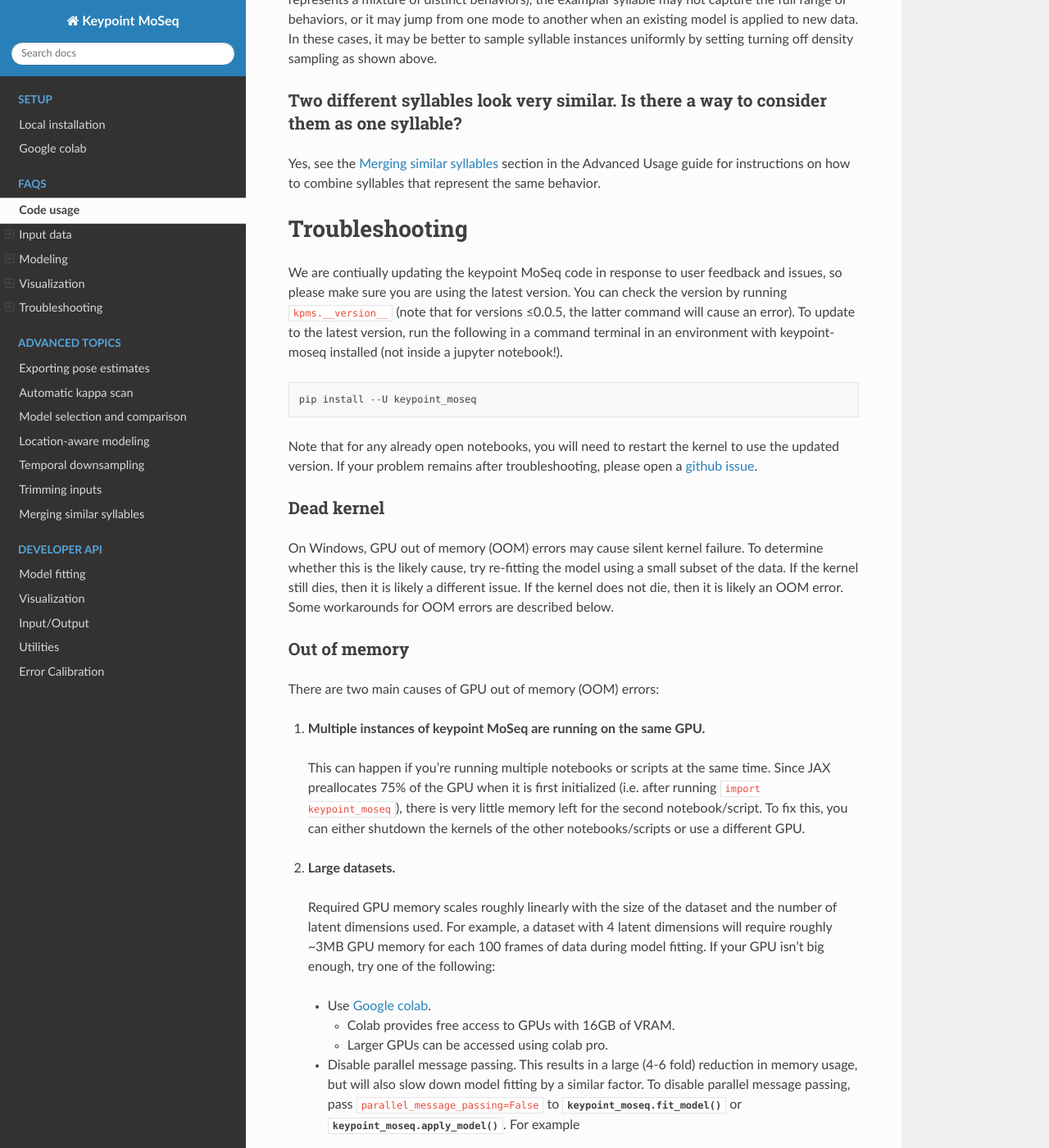
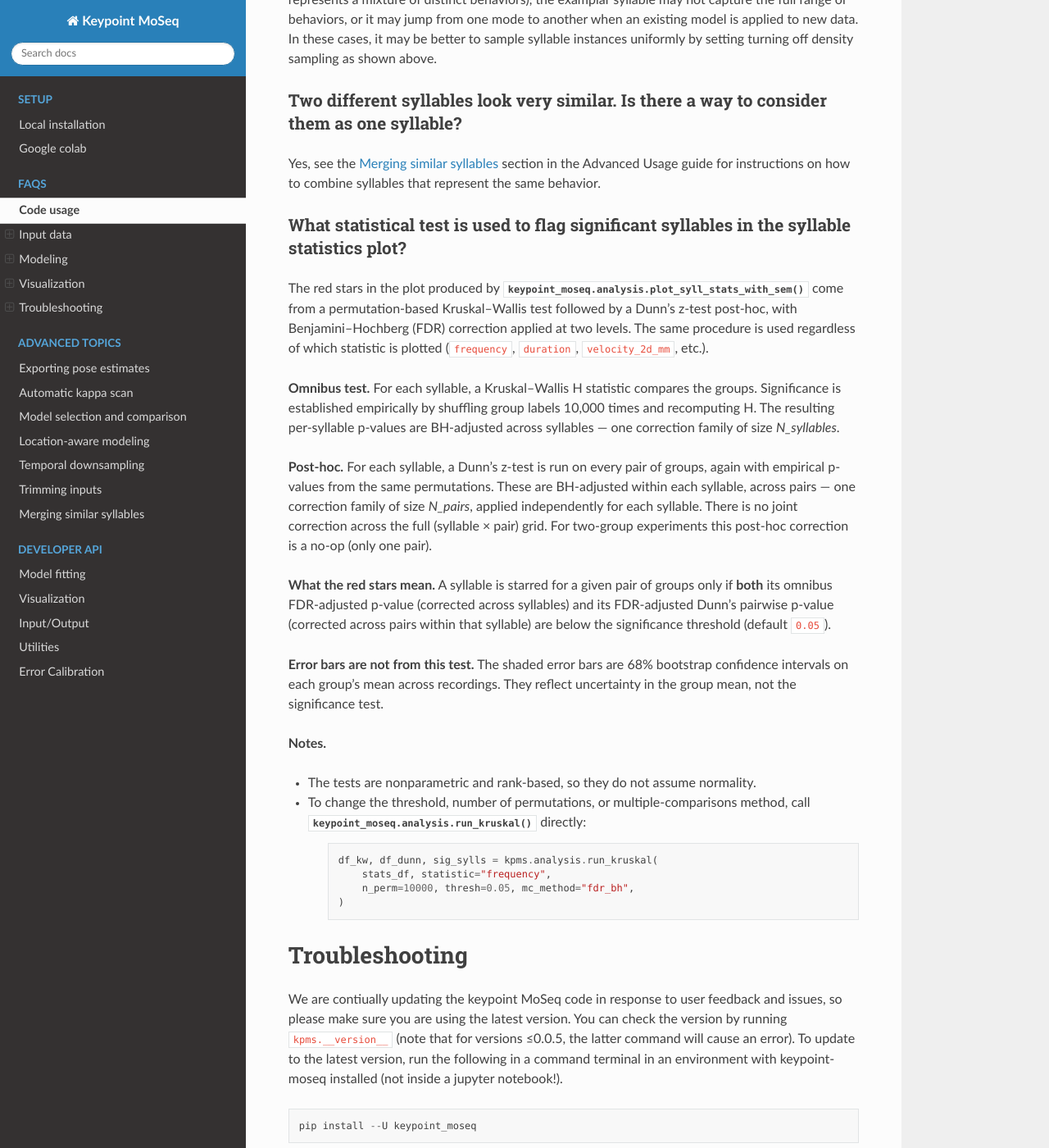
Before and after one commit to dattalab/keypoint-moseq, a Sphinx documentation site: the page built from docs/source/FAQs.rst, in a window 1280 px wide and 1400 px high, scrolled down 10840 px. Shown: the whole window at 82% size. Built offline with Sphinx 7.4.7 and the Read the Docs theme 3.1.0, drawn with Linux system fonts in a browser that asks for light colours; pages that are not in the unit, such as notebooks, are missing from menus.

Commit message:
Add FAQ entry explaining the syllable statistics significance test
Documents the permutation-based Kruskal-Wallis + Dunn's post-hoc procedure
used by plot_syll_stats_with_sem, including the two BH correction families
(across syllables for the omnibus, across pairs within each syllable for
the post-hoc) and the AND-rule for starring syllables.

Co-Authored-By: Claude Opus 4.7 (1M context) <noreply@anthropic.com>

```diff
--- a/docs/source/FAQs.rst
+++ b/docs/source/FAQs.rst
@@ -411,6 +411,33 @@ Two different syllables look very similar. Is there a way to consider them as on
 Yes, see the :ref:`Merging similar syllables <merging-syllables>` section in the Advanced Usage guide for instructions on how to combine syllables that represent the same behavior.
 
 
+What statistical test is used to flag significant syllables in the syllable statistics plot?
+--------------------------------------------------------------------------------------------
+
+The red stars in the plot produced by :py:func:`keypoint_moseq.analysis.plot_syll_stats_with_sem` come from a permutation-based Kruskal–Wallis test followed by a Dunn's z-test post-hoc, with Benjamini–Hochberg (FDR) correction applied at two levels. The same procedure is used regardless of which statistic is plotted (``frequency``, ``duration``, ``velocity_2d_mm``, etc.).
+
+**Omnibus test.** For each syllable, a Kruskal–Wallis H statistic compares the groups. Significance is established empirically by shuffling group labels 10,000 times and recomputing H. The resulting per-syllable p-values are BH-adjusted across syllables — one correction family of size *N_syllables*.
+
+**Post-hoc.** For each syllable, a Dunn's z-test is run on every pair of groups, again with empirical p-values from the same permutations. These are BH-adjusted within each syllable, across pairs — one correction family of size *N_pairs*, applied independently for each syllable. There is no joint correction across the full (syllable × pair) grid. For two-group experiments this post-hoc correction is a no-op (only one pair).
+
+**What the red stars mean.** A syllable is starred for a given pair of groups only if **both** its omnibus FDR-adjusted p-value (corrected across syllables) and its FDR-adjusted Dunn's pairwise p-value (corrected across pairs within that syllable) are below the significance threshold (default ``0.05``).
+
+**Error bars are not from this test.** The shaded error bars are 68% bootstrap confidence intervals on each group's mean across recordings. They reflect uncertainty in the group mean, not the significance test.
+
+**Notes.**
+
+- The tests are nonparametric and rank-based, so they do not assume normality.
+
+- To change the threshold, number of permutations, or multiple-comparisons method, call :py:func:`keypoint_moseq.analysis.run_kruskal` directly:
+
+   .. code-block:: python
+
+      df_kw, df_dunn, sig_sylls = kpms.analysis.run_kruskal(
+          stats_df, statistic="frequency",
+          n_perm=10000, thresh=0.05, mc_method="fdr_bh",
+      )
+
+
 Troubleshooting
 ===============
 
```
